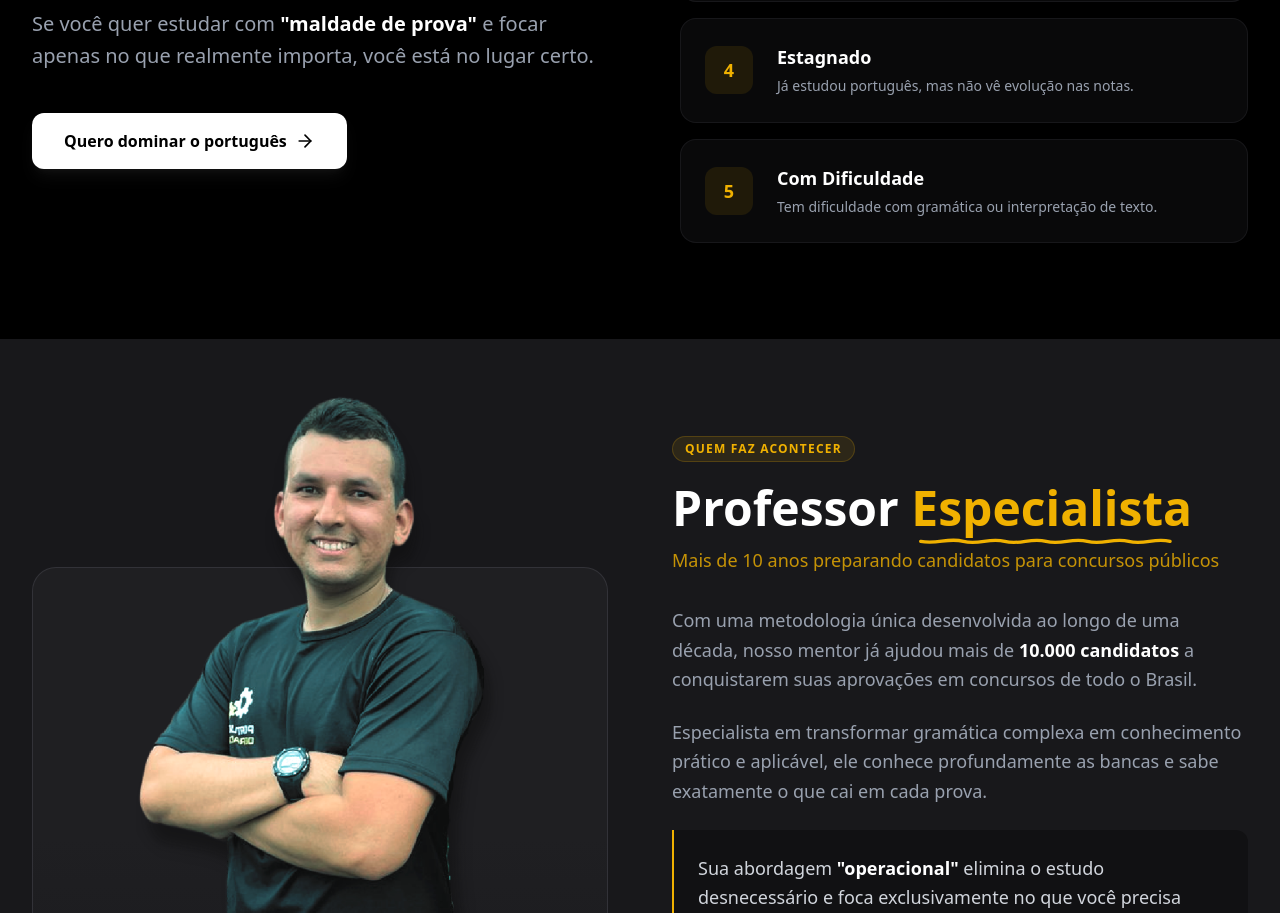
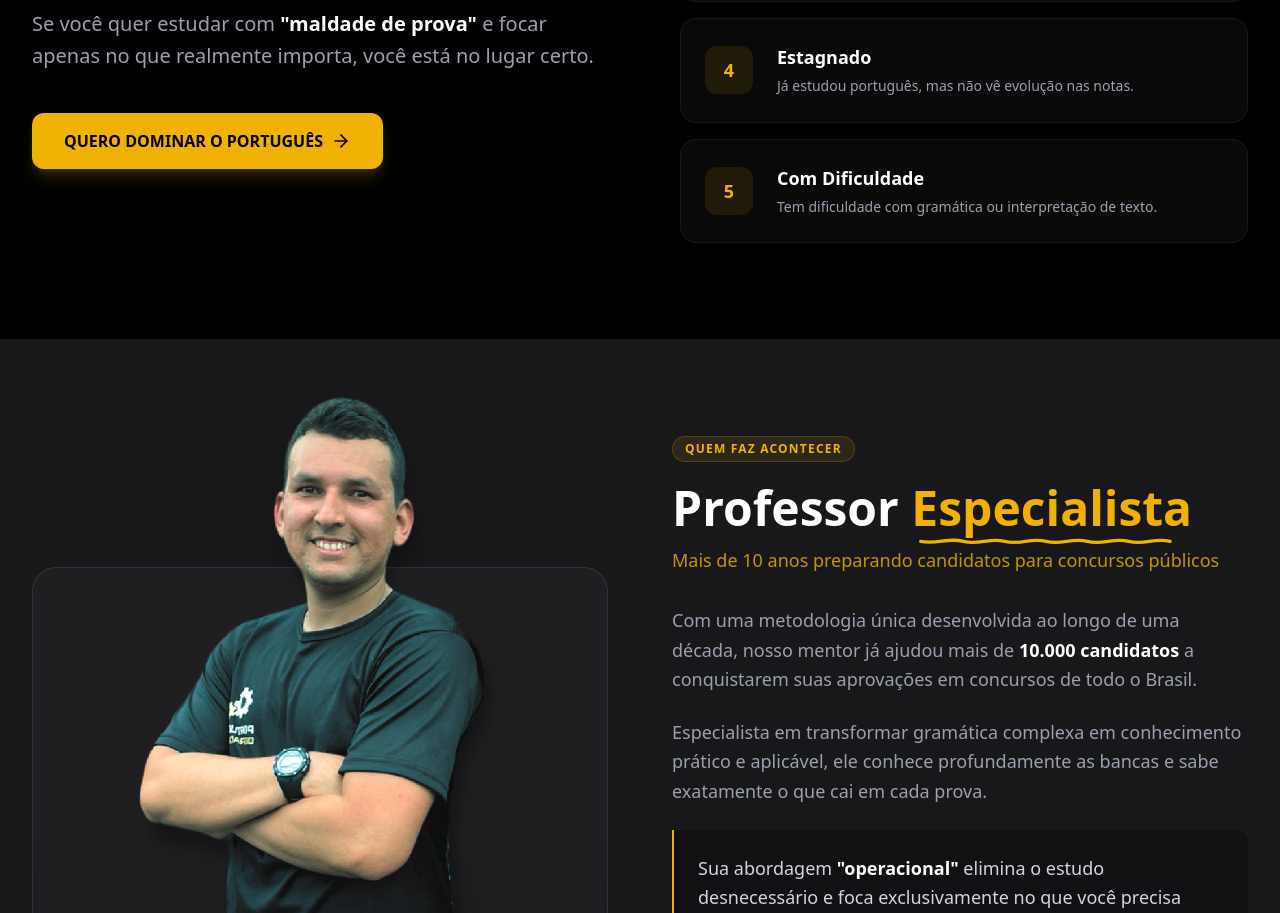
Before and after one commit to Anomalie-Lab/professorcapturalp, a React (Vite) app: page / in a window 1280 px wide. Shown: the part 3438-4351 px from the top of the page. Built offline with nearby package versions, Linux system fonts and the light colour scheme.

Commit message:
fix: adjust botão

```diff
--- a/src/components/TargetAudience.tsx
+++ b/src/components/TargetAudience.tsx
@@ -52,9 +52,9 @@ const TargetAudience = () => {
             Se você quer estudar com <span className='text-white font-semibold'>"maldade de prova"</span> e focar apenas no que realmente importa, você está no lugar certo.
           </p>
 
-          <button className="bg-white hover:bg-gray-100 text-black font-bold py-4 px-8 rounded-xl transition-all duration-300 cursor-pointer flex items-center gap-2 shadow-lg shadow-white/5 hover:shadow-white/10 group">
+          <button className="bg-yellow-500 hover:bg-yellow-400 text-black font-bold py-4 px-8 rounded-xl transition-all duration-300 cursor-pointer flex items-center gap-2 shadow-lg shadow-yellow-500/20 hover:shadow-yellow-500/30 group uppercase">
             Quero dominar o português
-            <ArrowRight className="w-5 h-5 group-hover:translate-x-1 transition-transform" />
+            <ArrowRight className="w-5 h-5" />
           </button>
         </div>
 
```
